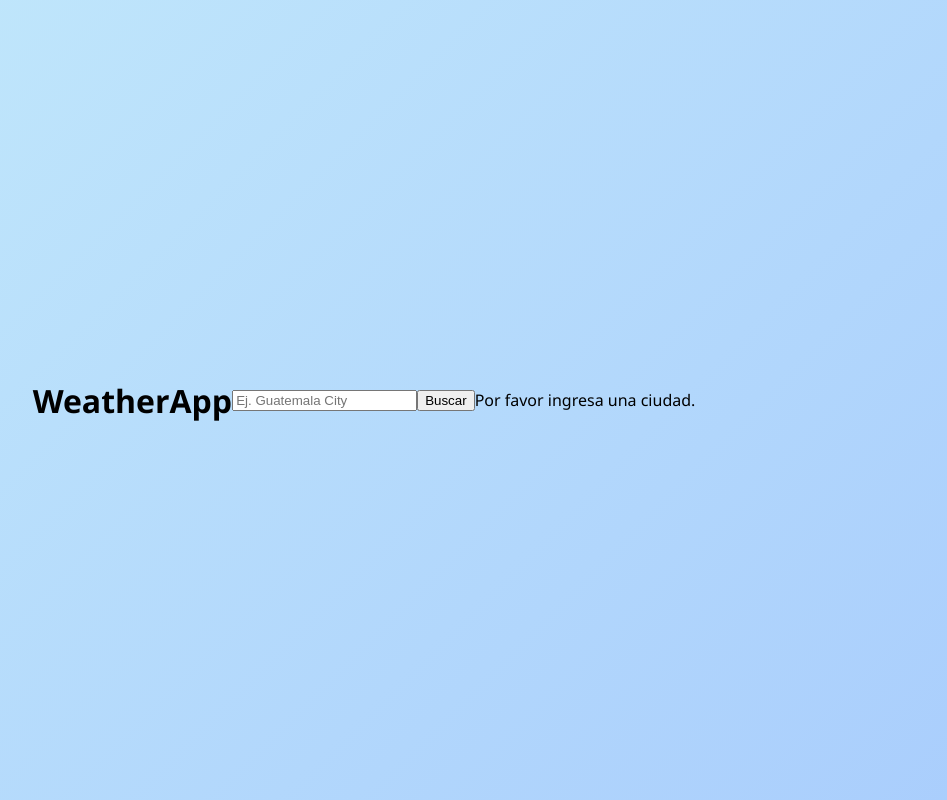
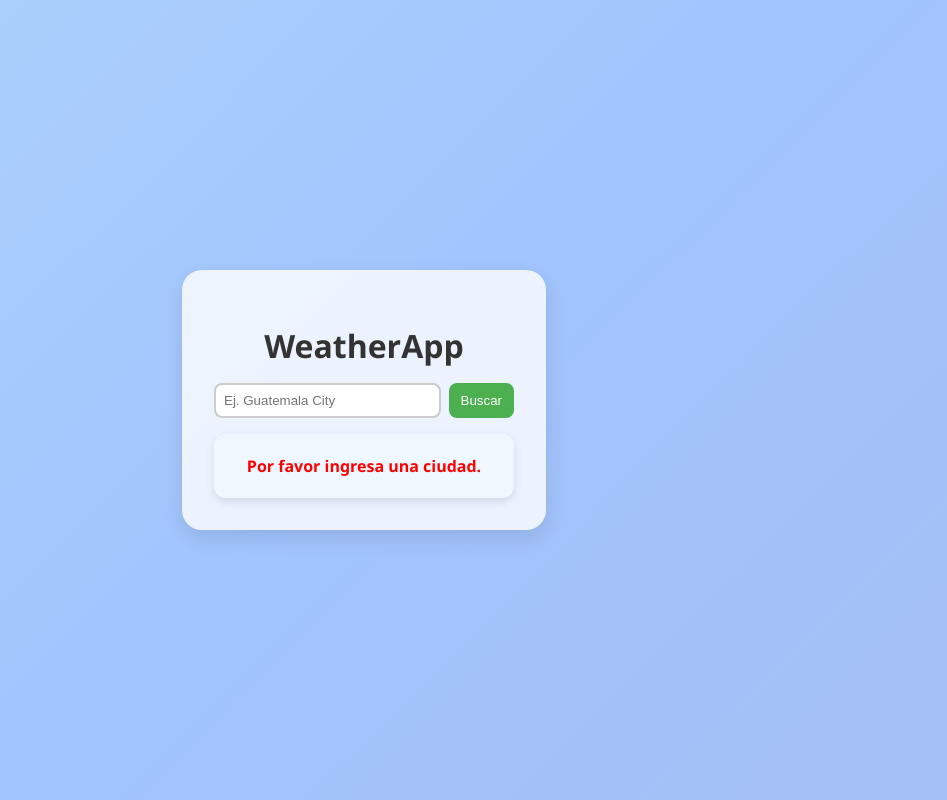
Before and after one commit to JRamonRTG/metodos-agiles-assig1, a plain HTML site: page index.html in a window 1280 px wide. Both pictures are taken after a click on the button "Buscar". Shown: the whole page, without its empty margins (276-1223 px from the left). Drawn offline with Linux system fonts and the light colour scheme.

Commit message:
frontend e instrucciones de ejecucion en README

```diff
--- a/index.html
+++ b/index.html
@@ -7,11 +7,14 @@
   <link rel="stylesheet" href="styles.css" />
 </head>
 <body>
-  <h1>WeatherApp</h1>
-  <input type="text" id="cityInput" placeholder="Ej. Guatemala City" />
-  <button onclick="getWeather()">Buscar</button>
-  <div id="weatherCard" class="hidden"></div>
-
+  <div class="app-container">
+    <h1>WeatherApp</h1>
+    <div class="search-box">
+      <input type="text" id="cityInput" placeholder="Ej. Guatemala City" />
+      <button onclick="getWeather()">Buscar</button>
+    </div>
+    <div id="weatherCard" class="weather-card hidden"></div>
+  </div>
   <script src="script.js"></script>
 </body>
 </html>
--- a/styles.css
+++ b/styles.css
@@ -1,4 +1,4 @@
-/* Fondo animado */
+
 body {
   margin: 0;
   font-family: 'Segoe UI', sans-serif;
@@ -10,3 +10,96 @@ body {
   align-items: center;
   height: 100vh;
 }
+
+@keyframes gradient {
+  0% { background-position: 0% 50%; }
+  50% { background-position: 100% 50%; }
+  100% { background-position: 0% 50%; }
+}
+
+.app-container {
+  background-color: #ffffffcc;
+  padding: 2rem;
+  border-radius: 20px;
+  box-shadow: 0 8px 20px rgba(0,0,0,0.1);
+  text-align: center;
+  width: 300px;
+  animation: fadeIn 1s ease-in-out;
+}
+
+@keyframes fadeIn {
+  from { opacity: 0; transform: translateY(-10px); }
+  to { opacity: 1; transform: translateY(0); }
+}
+
+h1 {
+  margin-bottom: 1rem;
+  color: #333;
+}
+
+.search-box {
+  display: flex;
+  gap: 0.5rem;
+  margin-bottom: 1rem;
+}
+
+input {
+  flex: 1;
+  padding: 8px;
+  border: 2px solid #ccc;
+  border-radius: 8px;
+}
+
+button {
+  padding: 8px 12px;
+  background-color: #4caf50;
+  border: none;
+  color: white;
+  border-radius: 8px;
+  cursor: pointer;
+  transition: background-color 0.3s ease;
+}
+
+button:hover {
+  background-color: #388e3c;
+}
+
+.weather-card {
+  background: #f0f8ff;
+  padding: 1rem;
+  border-radius: 12px;
+  box-shadow: 0 4px 10px rgba(0,0,0,0.1);
+  animation: slideIn 0.8s ease-in-out;
+}
+
+@keyframes slideIn {
+  from { opacity: 0; transform: translateY(20px); }
+  to { opacity: 1; transform: translateY(0); }
+}
+
+.hidden {
+  display: none;
+}
+
+.weather-card img {
+  width: 80px;
+}
+
+.weather-card p {
+  margin: 0.3rem 0;
+  font-size: 1rem;
+}
+
+.error {
+  color: red;
+  font-weight: bold;
+  animation: shake 0.3s ease;
+}
+
+@keyframes shake {
+  0% { transform: translateX(0px); }
+  25% { transform: translateX(-5px); }
+  50% { transform: translateX(5px); }
+  75% { transform: translateX(-5px); }
+  100% { transform: translateX(0px); }
+}
```
Also changed, not shown: 1 other file. Lines whose indentation alone changed are shown as unchanged.
